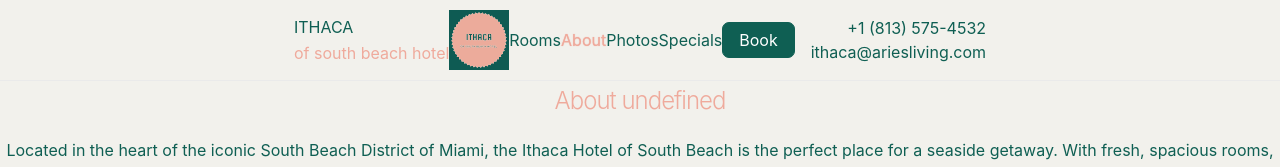
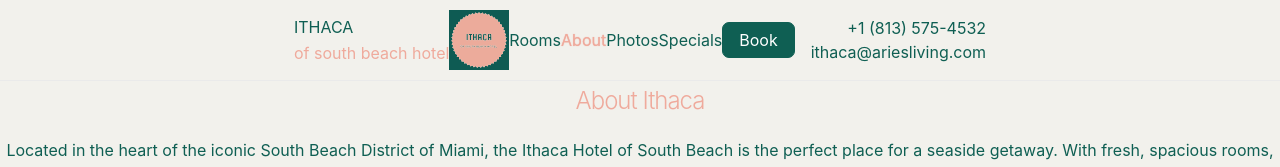
Before and after one commit to dmartss/ithaca-south-beach, a Next.js app: page /about in a window 1280 px wide. Shown: the top 167 px of the page. Built offline with nearby package versions, Linux system fonts and the light colour scheme; a web font is replaced by a local one.

Commit message:
fix errors

```diff
--- a/package.json
+++ b/package.json
@@ -6,6 +6,7 @@
   "homepage": "https://ithacasouthbeach.com",
   "license": "MIT",
   "version": "1.0.0",
+  "private": true,
   "scripts": {
     "dev": "next dev",
     "build": "next build",
--- a/pages/about.js
+++ b/pages/about.js
@@ -1,5 +1,5 @@
 import SectionHeader from 'components/section-header'
-import { NAME_SHORT, TEXT } from 'lib/constants'
+import { NAME, TEXT } from 'lib/constants'
 import Container from 'components/container'
 import Image from 'components/image'
 import Page from 'components/page'
@@ -9,7 +9,7 @@ export default function About() {
     <Page title="About">
       <Container role="main" dotBackground>
         <Container center padding>
-          <SectionHeader id="about" title={`About ${NAME_SHORT}`} description={TEXT[0]} />
+          <SectionHeader id="about" title={`About ${NAME[0]}`} description={TEXT[0]} />
           <Image
             shadow
             className="no-drag"
```
